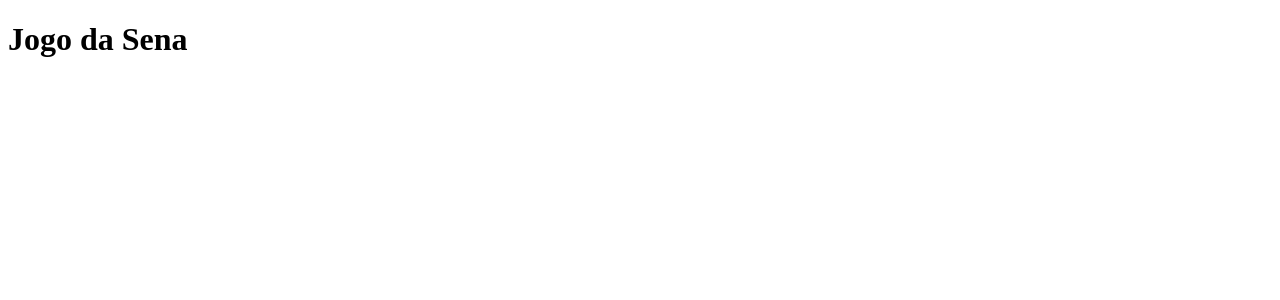
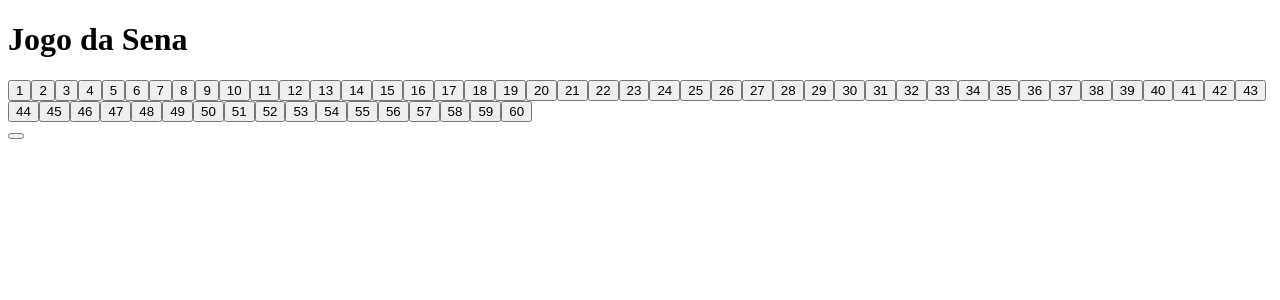
Before and after one commit to alissonvieeira/vue-lotto-simulator, a Vue app: page /sena in a window 1280 px wide. Shown: the top 300 px of the page. Built offline with nearby package versions, Linux system fonts and the light colour scheme.

Commit message:
Ajustando o Readme

```diff
--- a/src/components/common/Button.vue
+++ b/src/components/common/Button.vue
@@ -1,7 +1,36 @@
 <template>
-
+  <button :class="['btn', `btn-${type}`]" @click="onClick">
+    <slot></slot>
+  </button>
 </template>
 
-<script>
+<script lang="ts">
+import { defineComponent, emit } from 'vue';
 
+export default defineComponent({
+  name: 'Button',
+  props: {
+    type: {
+      type: String,
+      default: 'primary'
+    }
+  },
+  methods: {
+    onClick() {
+      this.$emit('click');
+    }
+  }
+});
 </script>
+
+<style scoped>
+.btn {
+  /* Estilos básicos para botões */
+}
+.btn-primary {
+  /* Estilos para botão primário */
+}
+.btn-secondary {
+  /* Estilos para botão secundário */
+}
+</style>
--- a/src/components/loterry/NumberSelector.vue
+++ b/src/components/loterry/NumberSelector.vue
@@ -1,7 +1,49 @@
 <template>
-
+  <div class="number-selector">
+    <button
+      v-for="num in 60"
+      :key="num"
+      :class="{ 'selected': selectedNumbers.includes(num) }"
+      @click="toggleNumber(num)"
+    >
+      {{ num }}
+    </button>
+  </div>
 </template>
 
-<script>
+<script lang="ts">
+import { defineComponent, ref, watch } from 'vue';
 
+export default defineComponent({
+  name: 'NumberSelector',
+  props: {
+    maxSelection: {
+      type: Number,
+      default: 6
+    }
+  },
+  setup(props, { emit }) {
+    const selectedNumbers = ref([]);
+
+    const toggleNumber = (num) => {
+      if (selectedNumbers.value.includes(num)) {
+        selectedNumbers.value = selectedNumbers.value.filter(n => n !== num);
+      } else if (selectedNumbers.value.length < props.maxSelection) {
+        selectedNumbers.value.push(num);
+      }
+      emit('update:selectedNumbers', selectedNumbers.value);
+    };
+
+    return { selectedNumbers, toggleNumber };
+  }
+});
 </script>
+
+<style scoped>
+.number-selector button {
+  /* Estilos básicos para botões */
+}
+.number-selector .selected {
+  /* Estilos para números selecionados */
+}
+</style>
--- a/src/views/Home.vue
+++ b/src/views/Home.vue
@@ -2,6 +2,11 @@
   <div class="home">
     <Navbar />
     <h1>Bem-vindo ao Sistema de Loterias</h1>
+
+    <div class="">
+
+    </div>
+
     <div class="game-selection">
       <router-link to="/sena" class="btn btn-primary">Jogar Sena</router-link>
       <router-link to="/quina" class="btn btn-secondary">Jogar Quina</router-link>
@@ -22,13 +27,5 @@ export default {
 </script>
 
 <style lang="scss" scoped>
-.home {
-  text-align: center;
-  .game-selection {
-    margin-top: 20px;
-    .btn {
-      margin: 10px;
-    }
-  }
-}
+
 </style>
```
Also changed, not shown: 1 other file (tests, documents, lock files or other folders).
